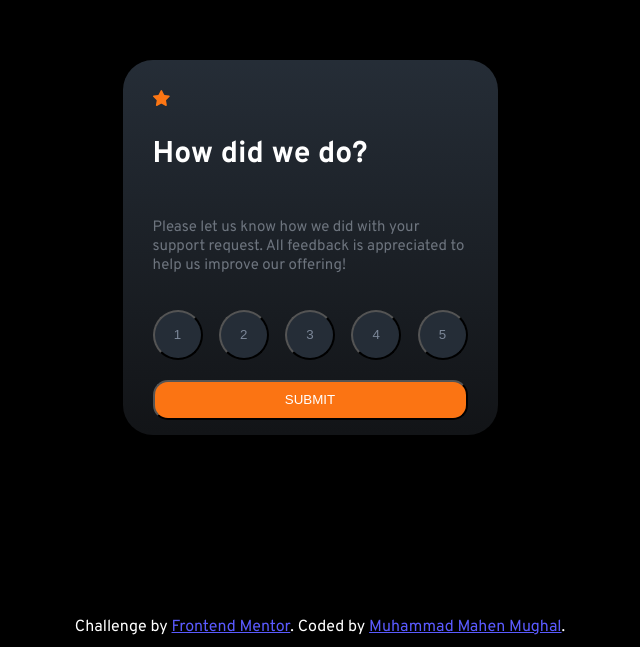
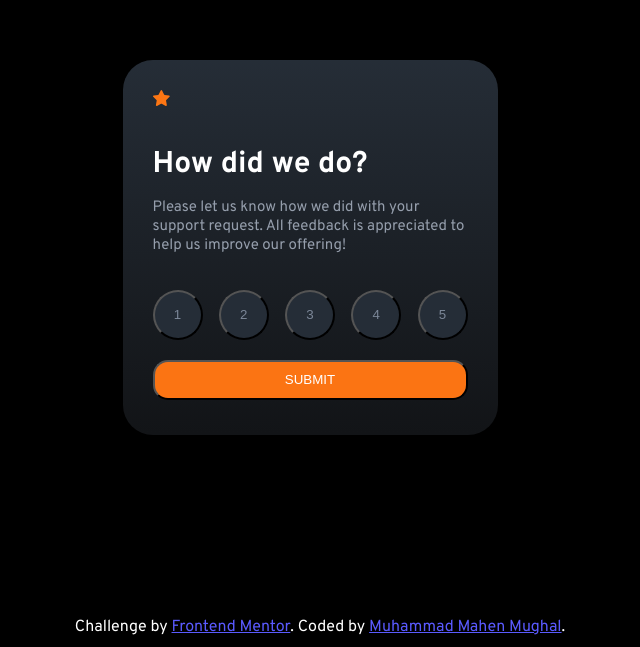
Before and after one commit to mahen2-cmd/interactive-rating-component-main, a plain HTML site: page index.html in a window 1280 px wide. Shown: the part 153-800 px from the top of the page, without its empty margins (330-970 px from the left). Drawn offline with Linux system fonts and the light colour scheme.

Commit message:
Yup Solution looks tight. Just a few mechanical differences but otherwise looks good to me.

```diff
--- a/index.html
+++ b/index.html
@@ -58,10 +58,12 @@
 
 
 
+      <br>
+      <br>
 
-      <p style="color: hsl(0, 100%, 100%); font-weight: 700; font-size: 30px">How did we do? </p>
+      <div style="color: hsl(0, 100%, 100%); font-weight: 700; font-size: 30px">How did we do? </div>
       <!-- <br> -->
-      <p style="color: hsl(215,7%,46%); font-size: 15px;font-weight: 400;"> Please let us know how we did with your support request. All feedback is appreciated to help us improve our offering!</p>
+      <p style="color: hsl(217, 12%, 63%); font-size: 15px;font-weight: 400;"> Please let us know how we did with your support request. All feedback is appreciated to help us improve our offering!</p>
 
       <br>
 
```
Also changed, not shown: thankyoupage.html (+3 -1 lines).
